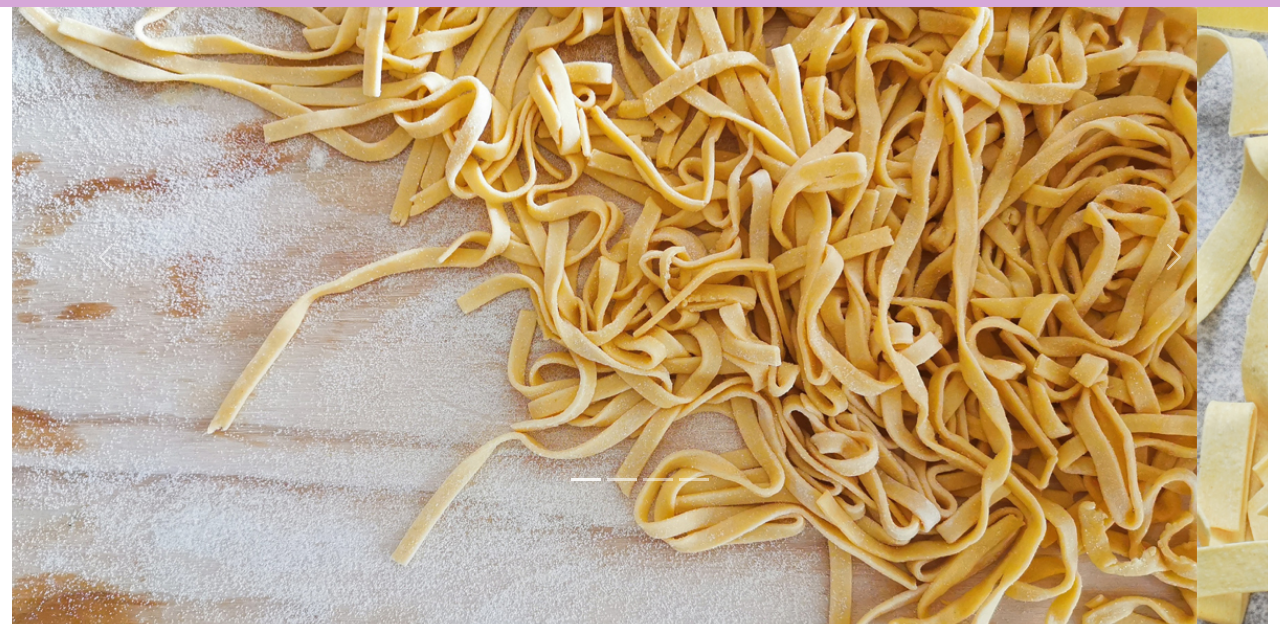
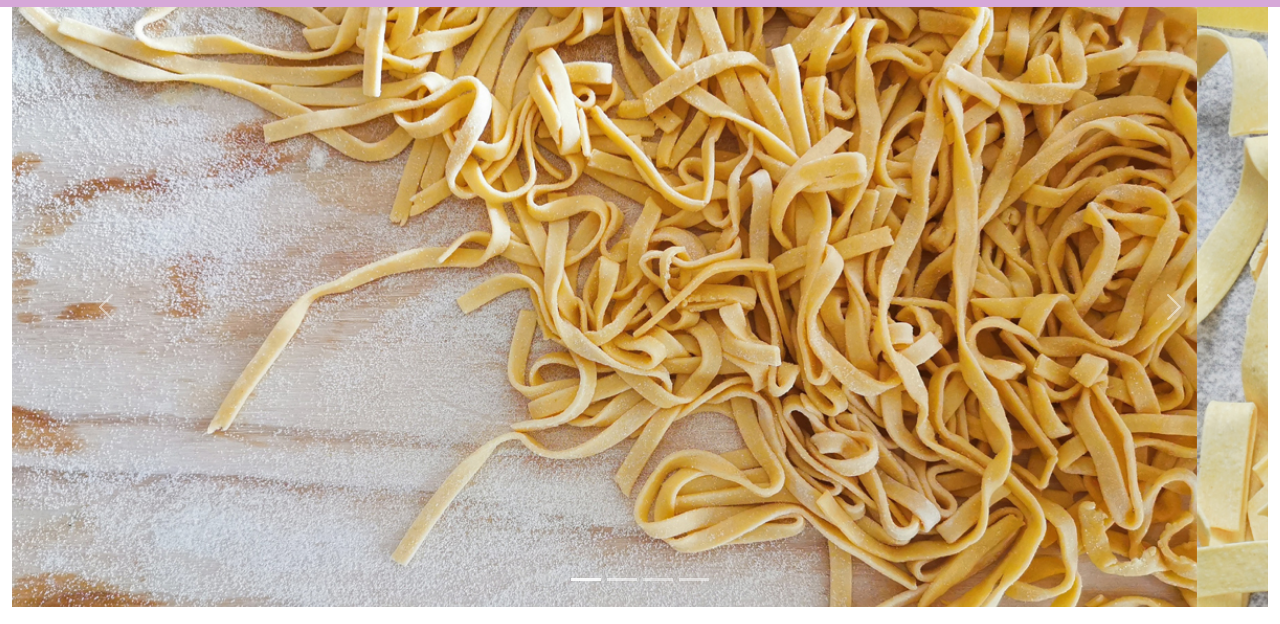
Before and after one commit to RobertoSimiani/PreEntrega2_Simiani, a plain HTML site: page index.html in a window 1280 px wide. Shown: the part 113-737 px from the top of the page. Drawn offline with nearby package versions, Linux system fonts and the light colour scheme.

Commit message:
Modif antes pre entrega

```diff
--- a/estilos.css
+++ b/estilos.css
@@ -81,7 +81,8 @@ header{
  }
 
 #carousel_principal{
-    height: 500px;
+    height: 600px;
+    overflow: hidden;
 }
 
 
```
